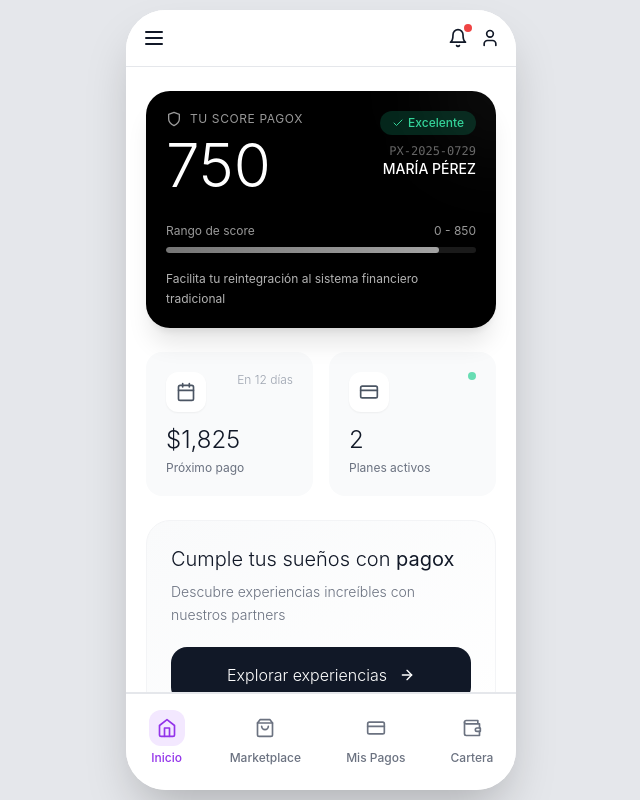
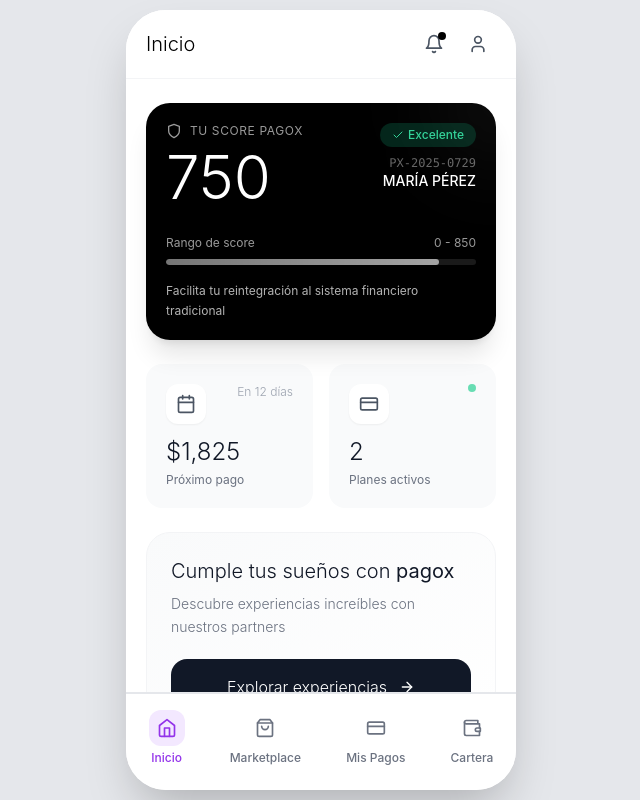
Before and after one commit to Rene-Nun/Pagox_proto_ux, a Next.js app: page / in a window 1280 px wide. Shown: the whole page, without its empty margins (319-959 px from the left). Built offline with nearby package versions, Linux system fonts and the light colour scheme.

Commit message:
Actualizar Header.tsx

```diff
--- a/app/components/Header.tsx
+++ b/app/components/Header.tsx
@@ -1,4 +1,4 @@
-import { ChevronLeft, Menu, Bell, User } from 'lucide-react'
+import { ChevronLeft, Bell, User } from 'lucide-react'
 
 interface HeaderProps {
   title?: string
@@ -10,33 +10,45 @@ interface HeaderProps {
 
 export default function Header({ title, showBack = false, onBack, showLogo = false, onNavigate }: HeaderProps) {
   return (
-    <div className="bg-white text-gray-900 safe-area-inset border-b border-gray-200">
-      <div className="flex items-center justify-between p-4">
+    <div className="bg-white text-gray-900 safe-area-inset border-b border-gray-100">
+      <div className="flex items-center justify-between px-5 py-4">
         <div className="flex items-center gap-3">
           {showBack ? (
-            <ChevronLeft
-              className="w-6 h-6 cursor-pointer hover:opacity-80 transition-opacity"
+            <button
               onClick={onBack}
-            />
+              className="p-2 hover:bg-gray-50 rounded-full transition-colors -ml-2"
+            >
+              <ChevronLeft className="w-5 h-5" />
+            </button>
           ) : (
-            <Menu className="w-6 h-6 cursor-pointer hover:opacity-80 transition-opacity" />
+            <div className="flex-1">
+              {showLogo && (
+                <div className="text-xl font-light tracking-wider text-black">PAGOX</div>
+              )}
+              {title && !showLogo && (
+                <h1 className="text-xl font-light text-black">{title}</h1>
+              )}
+              {!title && !showLogo && (
+                <h1 className="text-xl font-light text-black">Inicio</h1>
+              )}
+            </div>
           )}
-          {showLogo && (
-            <div className="text-xl font-bold tracking-wider">PAGOX</div>
-          )}
-          {title && !showLogo && (
-            <span className="text-lg font-medium">{title}</span>
+          {showBack && title && (
+            <h1 className="text-xl font-light text-black">{title}</h1>
           )}
         </div>
-        <div className="flex items-center gap-3">
-          <div className="relative">
-            <Bell className="w-5 h-5 cursor-pointer hover:opacity-80 transition-opacity" />
-            <div className="absolute -top-1 -right-1 w-2 h-2 bg-red-500 rounded-full"></div>
-          </div>
-          <User
-            className="w-5 h-5 cursor-pointer hover:opacity-80 transition-opacity"
+
+        <div className="flex items-center gap-2">
+          <button className="relative p-2 hover:bg-gray-50 rounded-full transition-colors">
+            <Bell className="w-5 h-5 text-gray-600" />
+            <div className="absolute top-1.5 right-1.5 w-2 h-2 bg-black rounded-full"></div>
+          </button>
+          <button
             onClick={() => onNavigate && onNavigate('profile', 'profile')}
-          />
+            className="p-2 hover:bg-gray-50 rounded-full transition-colors"
+          >
+            <User className="w-5 h-5 text-gray-600" />
+          </button>
         </div>
       </div>
     </div>
```
